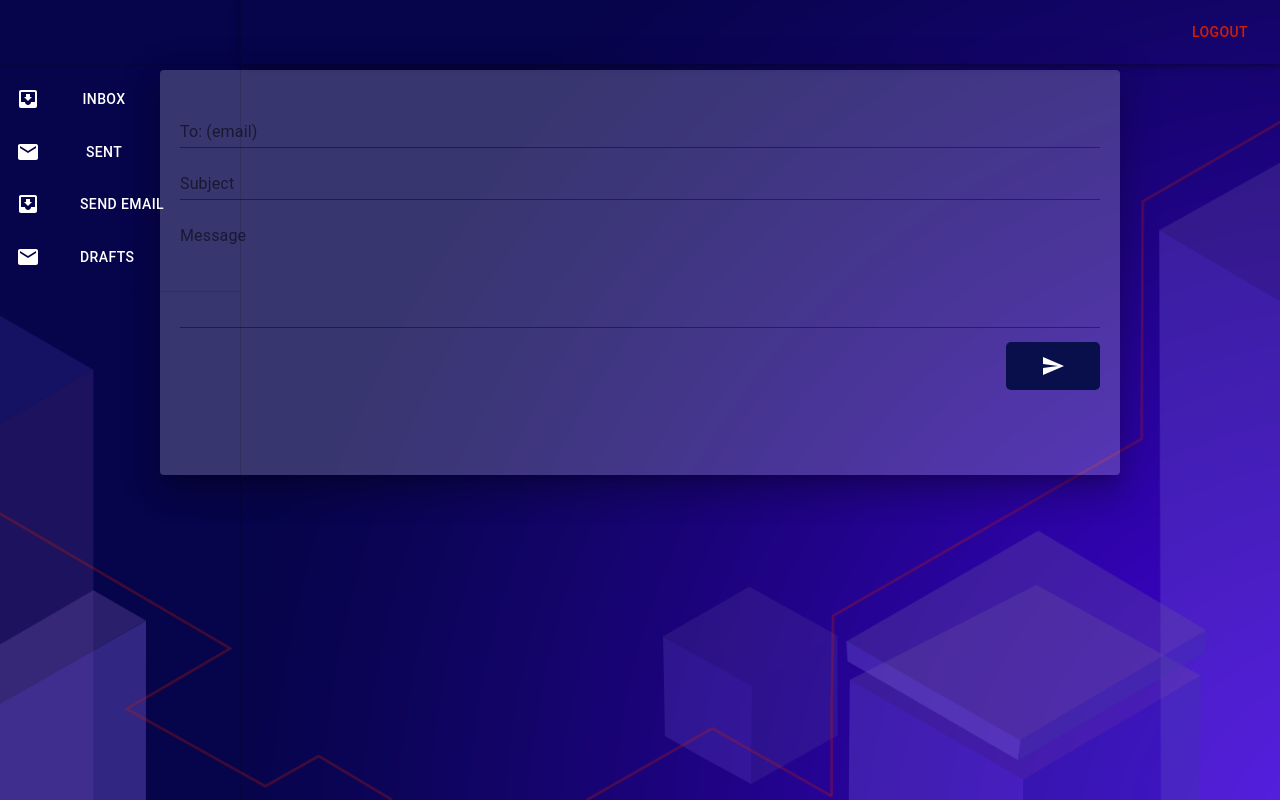
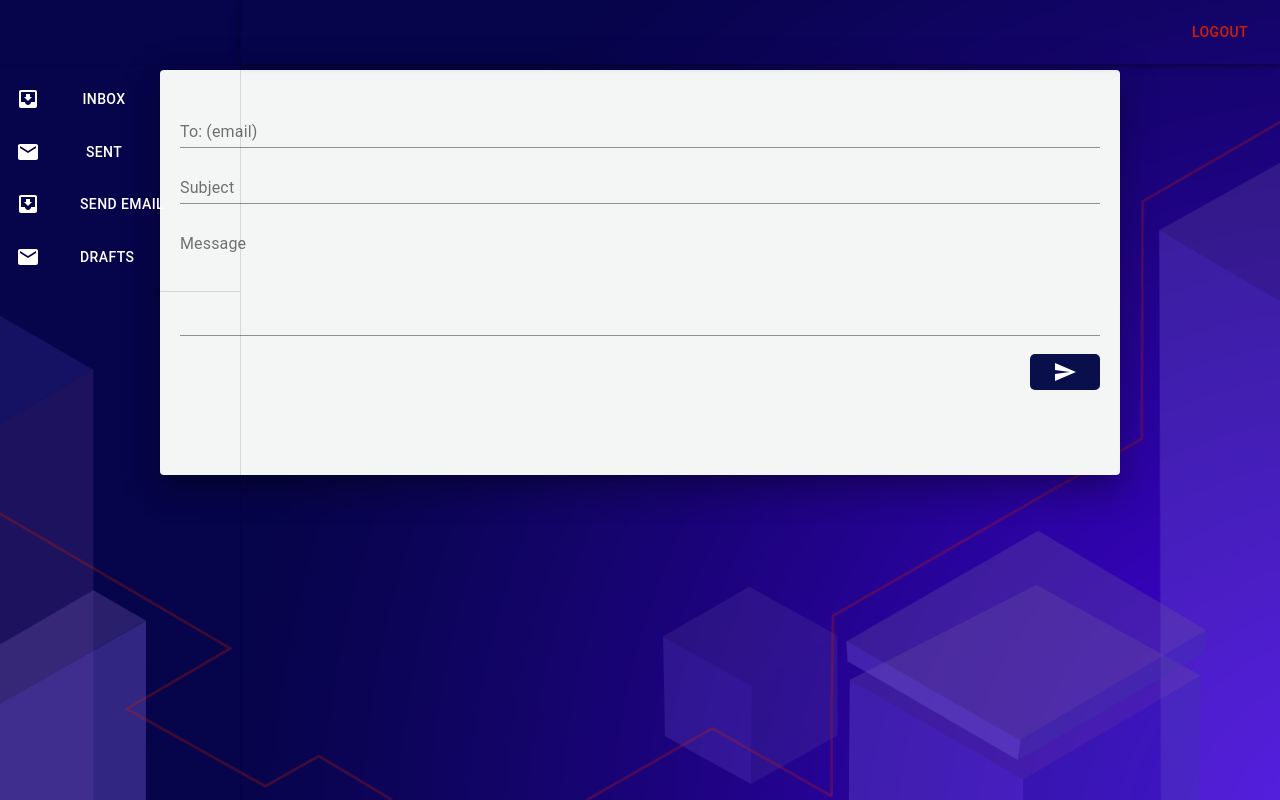
Before and after one commit to benceVadasz/get-to-know-lara-frontend, a React (Create React App) app: page /compose in a window 1280 px wide. Built offline with nearby package versions, Linux system fonts and the light colour scheme.

Commit message:
fix submit issue

```diff
--- a/src/pages/Compose.js
+++ b/src/pages/Compose.js
@@ -15,7 +15,7 @@ import SendIcon from "@material-ui/icons/Send";
 
 function Compose() {
     const paperStyle = {
-        backgroundColor: "rgba(255, 255, 255, 0.2)",
+        backgroundColor: "#f4f5f5",
         padding: "30px 20px",
         height: 345,
         width: 920,
@@ -113,8 +113,9 @@ function Compose() {
                             multiline
                             rows={5}
                         />
-                        <IconButton
+                        <Button
                             style={button}
+                            type="submit"
                             component={Link}
                             to="/mail/compose"
                             aria-label="account of current user"
@@ -123,7 +124,7 @@ function Compose() {
                             color="inherit"
                         >
                             <SendIcon />
-                        </IconButton>
+                        </Button>
                     </form>
                 </Paper>
             </Grid>
```
